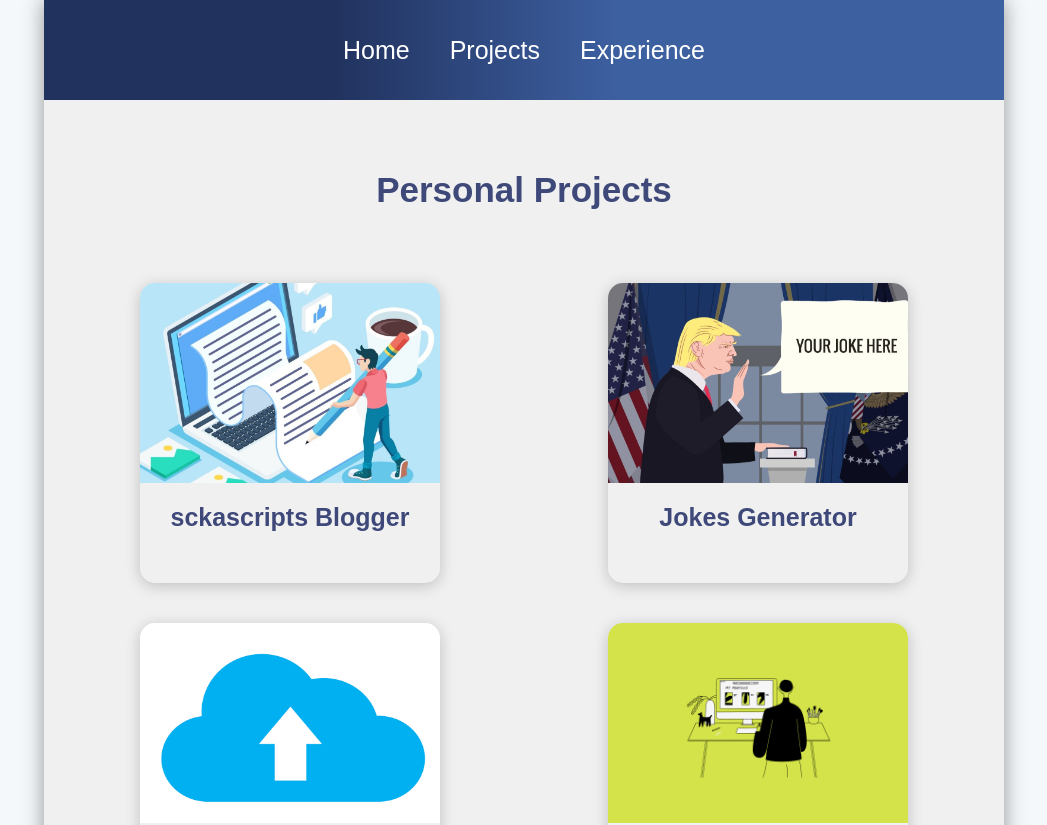
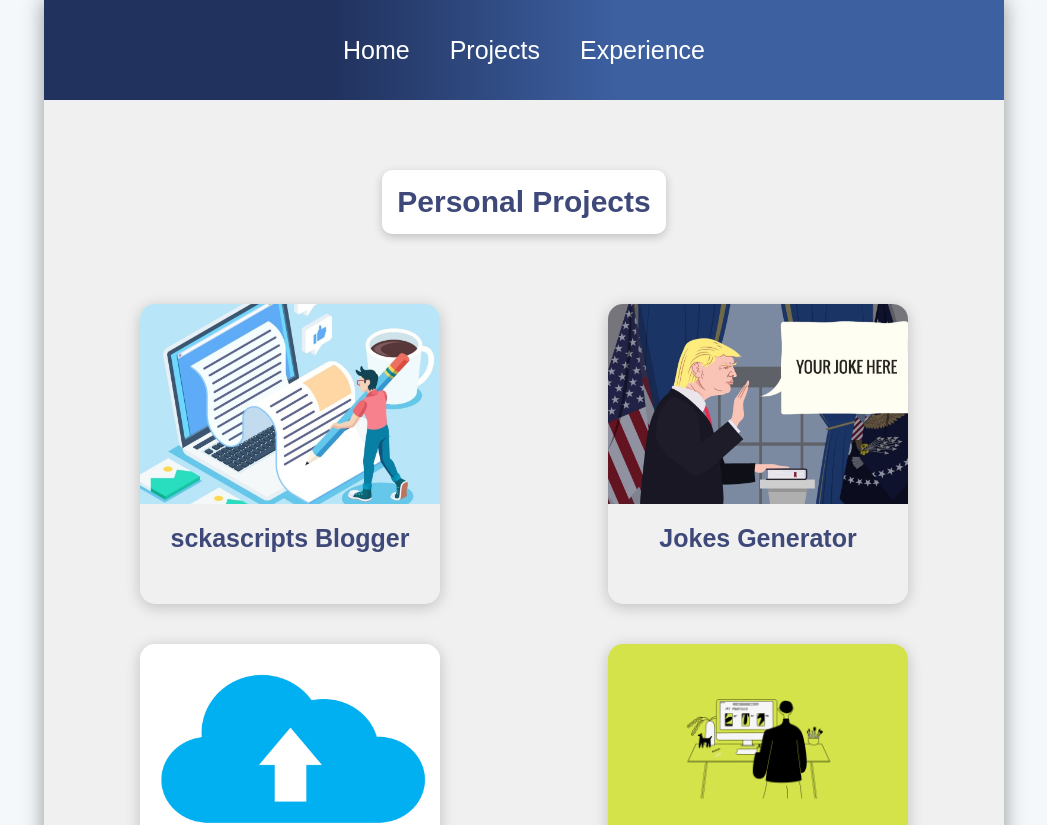
Before and after one commit to MK-Aravindan/Portfolio, a React (Create React App) app: page /projects in a window 1280 px wide. Shown: the top 825 px of the page, without its empty margins (116-1163 px from the left). Built offline with nearby package versions, Linux system fonts and the light colour scheme.

Commit message:
added css

```diff
--- a/src/pages/Projects.js
+++ b/src/pages/Projects.js
@@ -6,7 +6,22 @@ import "../styles/Project.css";
 const Projects = () => {
   return (
     <div className="projects">
-      <h1>Personal Projects</h1>
+      <h1
+        style={{
+          fontSize: "30px",
+          textAlign: "center",
+          color: "#3e497a",
+          width: "fit-content",
+          marginTop: "-10px",
+          padding: "15px",
+          backgroundColor: "white",
+          borderRadius: "10px",
+          boxShadow: "0px 3px 10px rgba(0, 0, 0, 0.2)",
+          display: "inline-block",
+        }}
+      >
+        Personal Projects
+      </h1>{" "}
       <div className="projectList">
         {ProjectList.map((project, idx) => {
           return (
```
